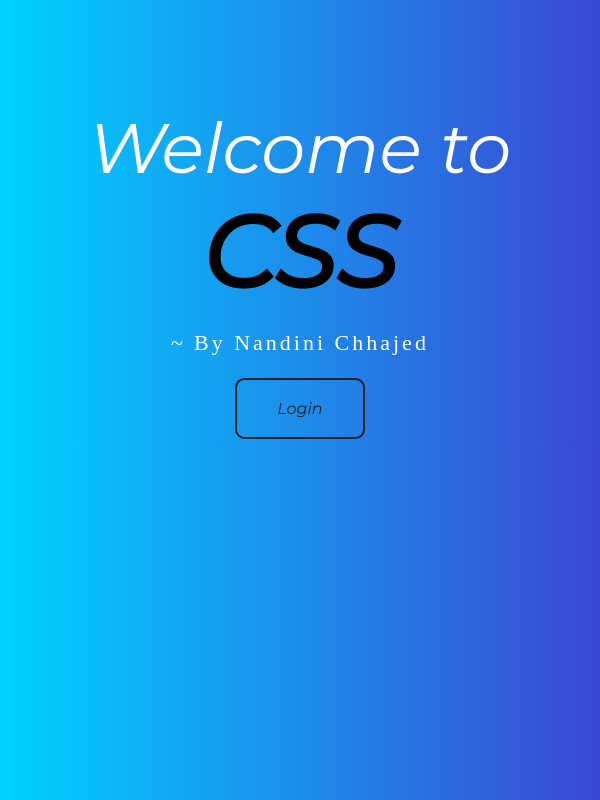
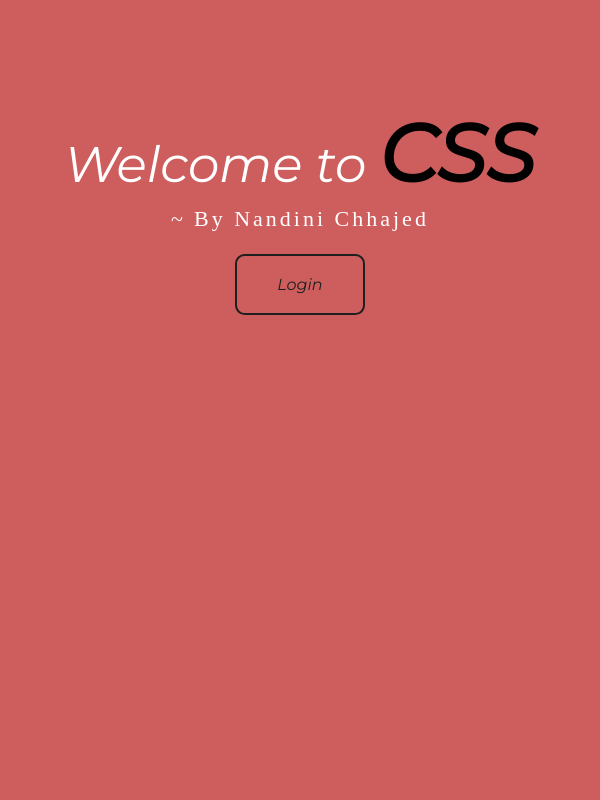
Before and after one commit to nandinichhajed/HTML-CSS, a plain HTML site: page CSS/06 Responsive Web-Pages/index.html in a window 600 px wide. Drawn offline with Linux system fonts and the light colour scheme.

Commit message:
making changes in responsive

```diff
--- a/CSS/06 Responsive Web-Pages/CSS/style.css
+++ b/CSS/06 Responsive Web-Pages/CSS/style.css
@@ -62,3 +62,29 @@ button{
 .lco:hover{
     box-shadow: 0px 0px 40px 40px #1f1f1f inset;
 }
+
+@media screen and (max-width:800px) {
+    body{
+        background: #b92727;
+    }
+    h1{
+        font-size: 50px;
+    }
+    span{
+        font-size: 80px;
+    }
+
+}
+
+@media screen and (max-width:600px) and (min-width:400px) {
+    body{
+        background: #ce5e5e;
+    }
+    h1{
+        font-size: 50px;
+    }
+    span{
+        font-size: 80px;
+    }
+
+}
```
